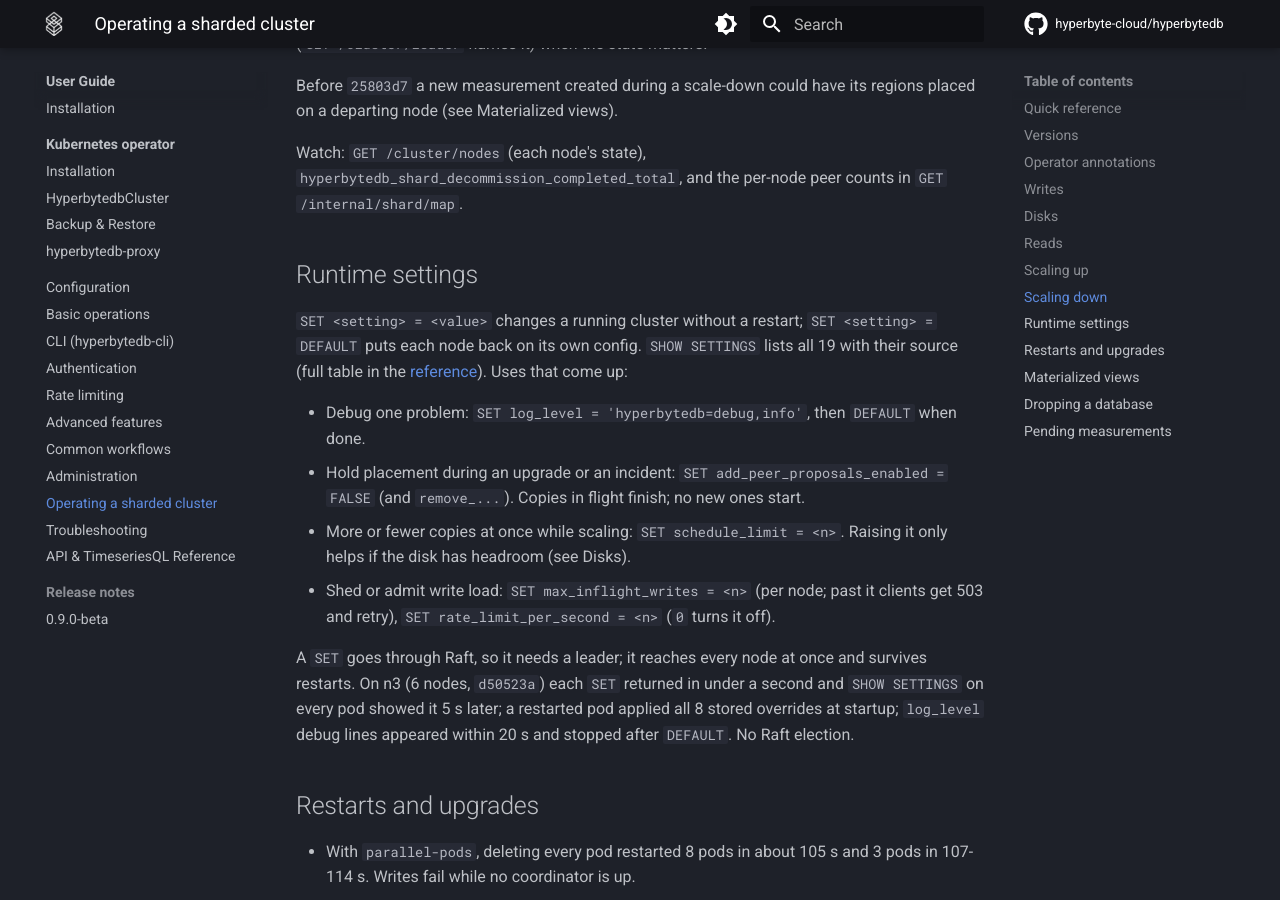
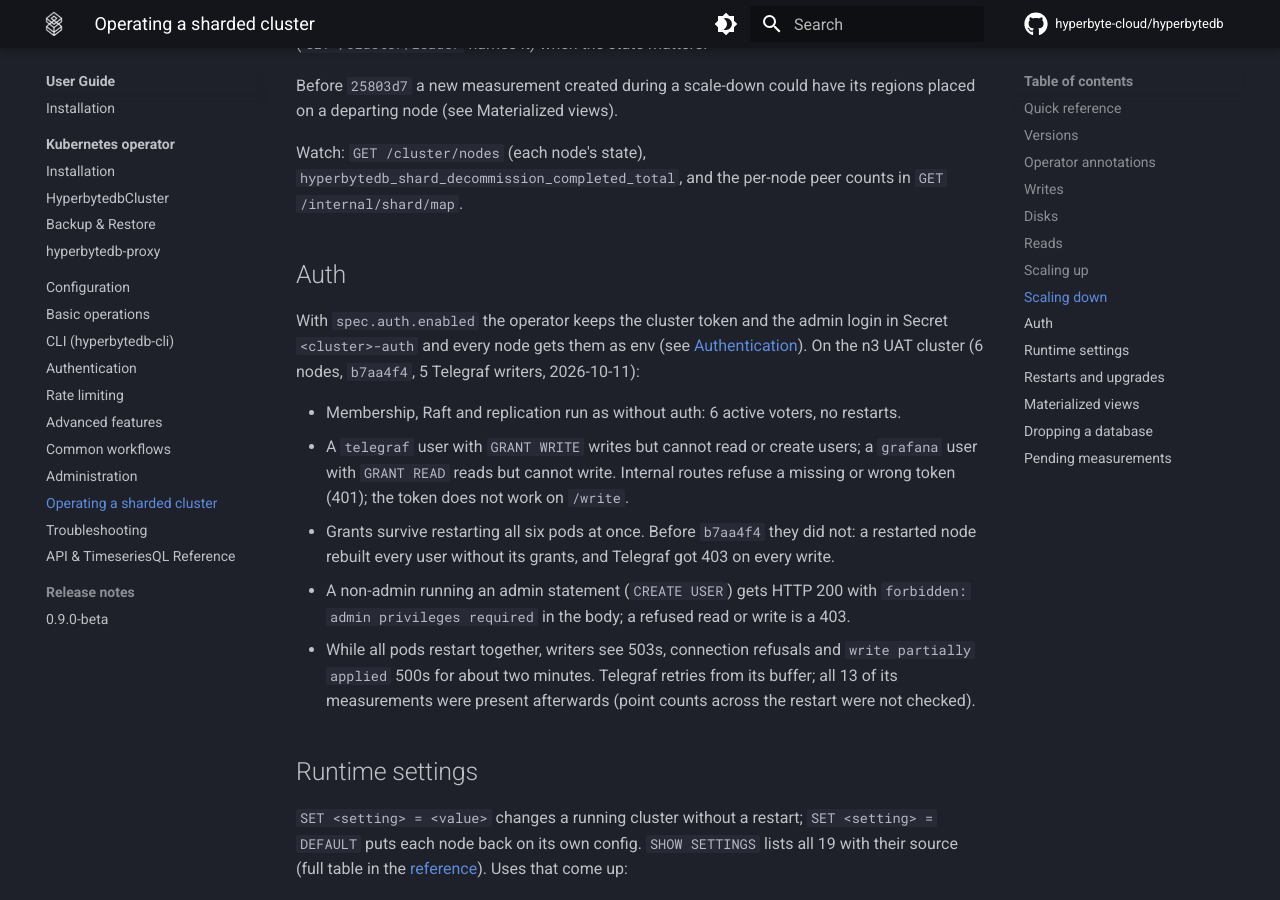
Before and after one commit to hyperbyte-cloud/hyperbytedb, an MkDocs documentation site: the page built from docs/user-guide/operating-sharded-clusters.md, in a window 1280 px wide and 900 px high, scrolled down 4906 px. Built offline with MkDocs 1.6.1 and Material for MkDocs 9.7.7, drawn with Linux system fonts in a browser that asks for light colours; comment, search, counter and statistics services are not loaded.

Commit message:
docs: cluster auth, grants and Raft timing; UAT behaviour

```diff
--- a/docs/user-guide/operating-sharded-clusters.md
+++ b/docs/user-guide/operating-sharded-clusters.md
@@ -189,6 +189,30 @@ Watch: `GET /cluster/nodes` (each node's state),
 `hyperbytedb_shard_decommission_completed_total`, and the per-node peer
 counts in `GET /internal/shard/map`.
 
+## Auth
+
+With `spec.auth.enabled` the operator keeps the cluster token and the admin
+login in Secret `<cluster>-auth` and every node gets them as env (see
+[Authentication](authentication.md)). On the n3 UAT cluster (6 nodes,
+`b7aa4f4`, 5 Telegraf writers, 2026-10-11):
+
+- Membership, Raft and replication run as without auth: 6 active voters, no
+  restarts.
+- A `telegraf` user with `GRANT WRITE` writes but cannot read or create
+  users; a `grafana` user with `GRANT READ` reads but cannot write. Internal
+  routes refuse a missing or wrong token (401); the token does not work on
+  `/write`.
+- Grants survive restarting all six pods at once. Before `b7aa4f4` they did
+  not: a restarted node rebuilt every user without its grants, and Telegraf
+  got 403 on every write.
+- A non-admin running an admin statement (`CREATE USER`) gets HTTP 200 with
+  `forbidden: admin privileges required` in the body; a refused read or
+  write is a 403.
+- While all pods restart together, writers see 503s, connection refusals and
+  `write partially applied` 500s for about two minutes. Telegraf retries
+  from its buffer; all 13 of its measurements were present afterwards (point
+  counts across the restart were not checked).
+
 ## Runtime settings
 
 `SET <setting> = <value>` changes a running cluster without a restart;
```
Also changed, not shown: docs/user-guide/configuration.md (+1 -1 lines), docs/user-guide/operator/cluster.md (+2 -2 lines), docs/user-guide/release-notes-0.9.0-beta.md (+16 -0 lines).
